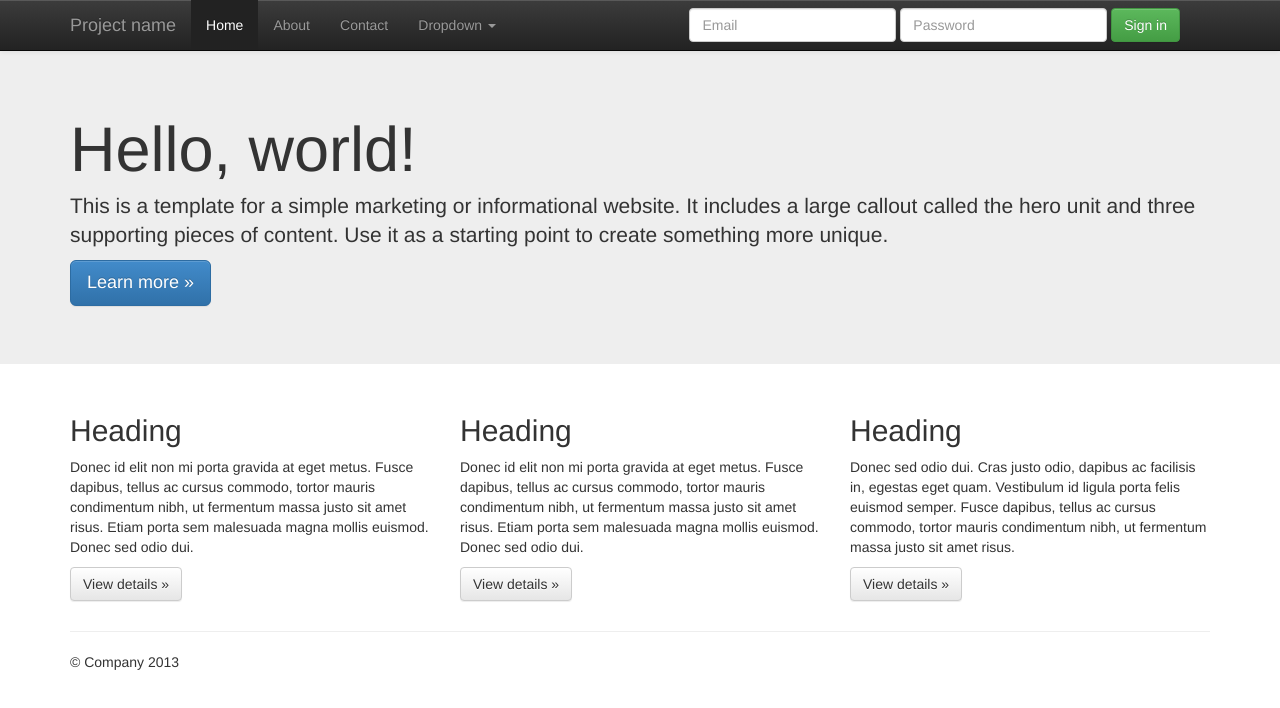
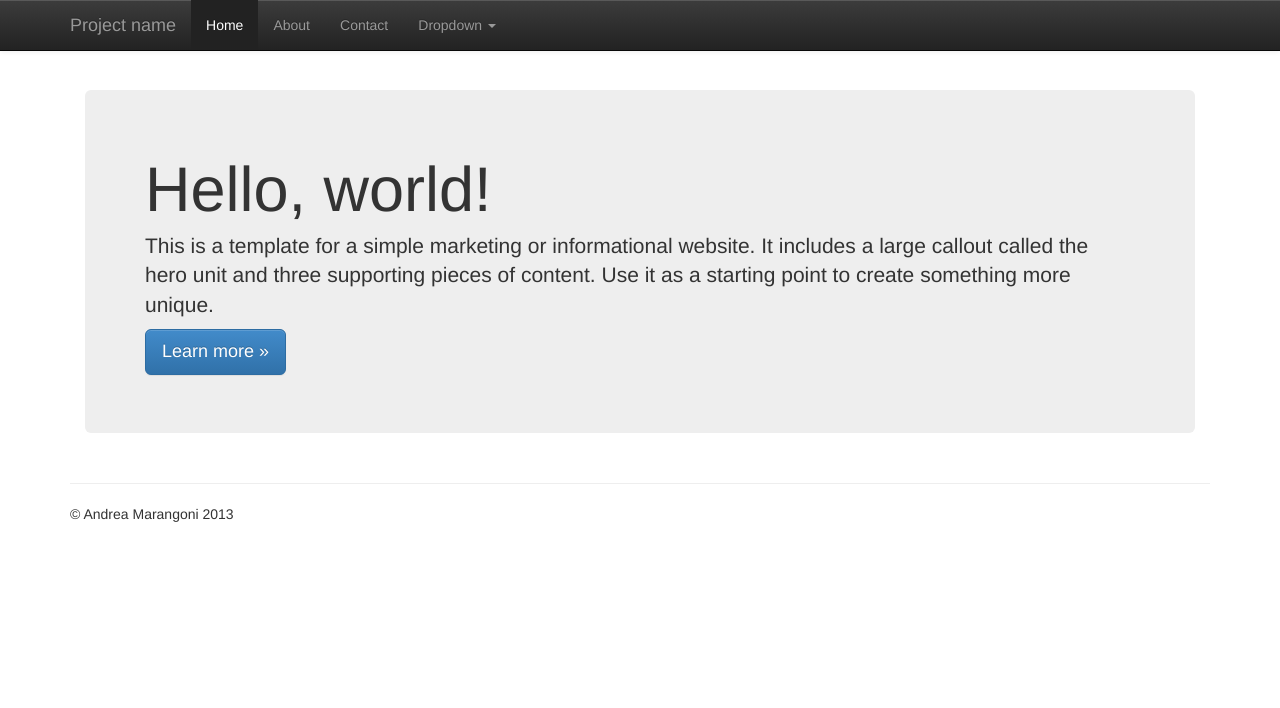
Before and after one commit to AndreaMarangoni/andreamarangoni.github.com, a plain HTML site: page index.html in a window 1280 px wide. Drawn offline with nearby package versions, Linux system fonts and the light colour scheme.

Commit message:
Decided index base. Structured a little the site.

```diff
--- /dev/null
+++ b/css/custom.css
@@ -0,0 +1,5 @@
+@CHARSET "US-ASCII";
+
+.jumbotron {
+	margin-top: 40px;
+}
--- /dev/null
+++ b/css/jumbotron-narrow.css
@@ -0,0 +1,79 @@
+/* Space out content a bit */
+body {
+  padding-top: 20px;
+  padding-bottom: 20px;
+}
+
+/* Everything but the jumbotron gets side spacing for mobile first views */
+.header,
+.marketing,
+.footer {
+  padding-left: 15px;
+  padding-right: 15px;
+}
+
+/* Custom page header */
+.header {
+  border-bottom: 1px solid #e5e5e5;
+}
+/* Make the masthead heading the same height as the navigation */
+.header h3 {
+  margin-top: 0;
+  margin-bottom: 0;
+  line-height: 40px;
+  padding-bottom: 19px;
+}
+
+/* Custom page footer */
+.footer {
+  padding-top: 19px;
+  color: #777;
+  border-top: 1px solid #e5e5e5;
+}
+
+/* Customize container */
+@media (min-width: 768px) {
+  .container {
+    max-width: 730px;
+  }
+}
+.container-narrow > hr {
+  margin: 30px 0;
+}
+
+/* Main marketing message and sign up button */
+.jumbotron {
+  text-align: center;
+  border-bottom: 1px solid #e5e5e5;
+}
+.jumbotron .btn {
+  font-size: 21px;
+  padding: 14px 24px;
+}
+
+/* Supporting marketing content */
+.marketing {
+  margin: 40px 0;
+}
+.marketing p + h4 {
+  margin-top: 28px;
+}
+
+/* Responsive: Portrait tablets and up */
+@media screen and (min-width: 768px) {
+  /* Remove the padding we set earlier */
+  .header,
+  .marketing,
+  .footer {
+    padding-left: 0;
+    padding-right: 0;
+  }
+  /* Space out the masthead */
+  .header {
+    margin-bottom: 30px;
+  }
+  /* Remove the bottom border on the jumbotron for visual effect */
+  .jumbotron {
+    border-bottom: 0;
+  }
+}
--- a/index.html
+++ b/index.html
@@ -2,15 +2,18 @@
 <!--[if lt IE 7]>      <html class="no-js lt-ie9 lt-ie8 lt-ie7"> <![endif]-->
 <!--[if IE 7]>         <html class="no-js lt-ie9 lt-ie8"> <![endif]-->
 <!--[if IE 8]>         <html class="no-js lt-ie9"> <![endif]-->
-<!--[if gt IE 8]><!--> <html class="no-js"> <!--<![endif]-->
+<!--[if gt IE 8]><!-->
+<html class="no-js">
+<!--<![endif]-->
 <head>
 <meta charset="utf-8">
 <meta http-equiv="X-UA-Compatible" content="IE=edge,chrome=1">
-        <title></title>
+<meta name="viewport" content="width=device-width, initial-scale=1.0">
+<title>  Andrea Marangoni |  Andrea Marangoni, Developer </title>
 <meta name="description" content="">
-        <meta name="viewport" content="width=device-width">
 
 <link rel="stylesheet" href="css/bootstrap.min.css">
+<link rel="stylesheet" href="css/custom.css">
 <style>
 body {
 	padding-top: 50px;
@@ -26,23 +29,24 @@
 	<!--[if lt IE 7]>
             <p class="chromeframe">You are using an <strong>outdated</strong> browser. Please <a href="http://browsehappy.com/">upgrade your browser</a> or <a href="http://www.google.com/chromeframe/?redirect=true">activate Google Chrome Frame</a> to improve your experience.</p>
         <![endif]-->
+
 	<div class="navbar navbar-inverse navbar-fixed-top">
 	<div class="container">
 		<div class="navbar-header">
-          <button type="button" class="navbar-toggle" data-toggle="collapse" data-target=".navbar-collapse">
-            <span class="icon-bar"></span>
-            <span class="icon-bar"></span>
-            <span class="icon-bar"></span>
+			<button type="button" class="navbar-toggle" data-toggle="collapse"
+				data-target=".navbar-collapse">
+				<span class="icon-bar"></span> <span class="icon-bar"></span> <span
+					class="icon-bar"></span>
 			</button>
 			<a class="navbar-brand" href="#">Project name</a>
 		</div>
 		<div class="navbar-collapse collapse">
-          <ul class="nav navbar-nav">
+			<ul class="nav navbar-nav pull-left">
 				<li class="active"><a href="#">Home</a></li>
 				<li><a href="#about">About</a></li>
 				<li><a href="#contact">Contact</a></li>
-            <li class="dropdown">
-              <a href="#" class="dropdown-toggle" data-toggle="dropdown">Dropdown <b class="caret"></b></a>
+				<li class="dropdown"><a href="#" class="dropdown-toggle"
+					data-toggle="dropdown">Dropdown <b class="caret"></b></a>
 					<ul class="dropdown-menu">
 						<li><a href="#">Action</a></li>
 						<li><a href="#">Another action</a></li>
@@ -51,58 +55,79 @@
 						<li class="dropdown-header">Nav header</li>
 						<li><a href="#">Separated link</a></li>
 						<li><a href="#">One more separated link</a></li>
+					</ul></li>
 			</ul>
-            </li>
-          </ul>
-          <form class="navbar-form navbar-right">
-            <div class="form-group">
-              <input type="text" placeholder="Email" class="form-control">
 		</div>
-            <div class="form-group">
-              <input type="password" placeholder="Password" class="form-control">
-            </div>
-            <button type="submit" class="btn btn-success">Sign in</button>
-          </form>
-        </div><!--/.navbar-collapse -->
-      </div>
-    </div>
-
-    <!-- Main jumbotron for a primary marketing message or call to action -->
-    <div class="jumbotron">
-      <div class="container">
-        <h1>Hello, world!</h1>
-        <p>This is a template for a simple marketing or informational website. It includes a large callout called the hero unit and three supporting pieces of content. Use it as a starting point to create something more unique.</p>
-        <p><a class="btn btn-primary btn-lg">Learn more &raquo;</a></p>
+		<!--/.navbar-collapse -->
 	</div>
 </div>
 
 	<div class="container">
-      <!-- Example row of columns -->
+	<!-- Main jumbotron for a primary marketing message or call to action -->
+<div class="container">
+	<div class="jumbotron">
+		<h1>Hello, world!</h1>
+		<p>This is a template for a simple marketing or informational
+			website. It includes a large callout called the hero unit and three
+			supporting pieces of content. Use it as a starting point to create
+			something more unique.</p>
+		<p>
+			<a class="btn btn-primary btn-lg">Learn more &raquo;</a>
+		</p>
+	</div>
+</div>
+
+	<!-- 		Example row of columns
 		<div class="row">
 			<div class="col-lg-4">
 				<h2>Heading</h2>
-          <p>Donec id elit non mi porta gravida at eget metus. Fusce dapibus, tellus ac cursus commodo, tortor mauris condimentum nibh, ut fermentum massa justo sit amet risus. Etiam porta sem malesuada magna mollis euismod. Donec sed odio dui. </p>
-          <p><a class="btn btn-default" href="#">View details &raquo;</a></p>
+				<p>Donec id elit non mi porta gravida at eget metus. Fusce
+					dapibus, tellus ac cursus commodo, tortor mauris condimentum nibh,
+					ut fermentum massa justo sit amet risus. Etiam porta sem malesuada
+					magna mollis euismod. Donec sed odio dui.</p>
+				<p>
+					<a class="btn btn-default" href="#">View details &raquo;</a>
+				</p>
 			</div>
 			<div class="col-lg-4">
 				<h2>Heading</h2>
-          <p>Donec id elit non mi porta gravida at eget metus. Fusce dapibus, tellus ac cursus commodo, tortor mauris condimentum nibh, ut fermentum massa justo sit amet risus. Etiam porta sem malesuada magna mollis euismod. Donec sed odio dui. </p>
-          <p><a class="btn btn-default" href="#">View details &raquo;</a></p>
+				<p>Donec id elit non mi porta gravida at eget metus. Fusce
+					dapibus, tellus ac cursus commodo, tortor mauris condimentum nibh,
+					ut fermentum massa justo sit amet risus. Etiam porta sem malesuada
+					magna mollis euismod. Donec sed odio dui.</p>
+				<p>
+					<a class="btn btn-default" href="#">View details &raquo;</a>
+				</p>
 			</div>
 			<div class="col-lg-4">
 				<h2>Heading</h2>
-          <p>Donec sed odio dui. Cras justo odio, dapibus ac facilisis in, egestas eget quam. Vestibulum id ligula porta felis euismod semper. Fusce dapibus, tellus ac cursus commodo, tortor mauris condimentum nibh, ut fermentum massa justo sit amet risus.</p>
-          <p><a class="btn btn-default" href="#">View details &raquo;</a></p>
+				<p>Donec sed odio dui. Cras justo odio, dapibus ac facilisis in,
+					egestas eget quam. Vestibulum id ligula porta felis euismod semper.
+					Fusce dapibus, tellus ac cursus commodo, tortor mauris condimentum
+					nibh, ut fermentum massa justo sit amet risus.</p>
+				<p>
+					<a class="btn btn-default" href="#">View details &raquo;</a>
+				</p>
 			</div>
+		</div>-->
+
+<!-- /container -->
+
 	</div>
 
+	<div class="container">
 	<hr>
+	<footer>
+		<p>&copy; Andrea Marangoni 2013</p>
+	</footer>
+</div>
 
-      <footer>
-        <p>&copy; Company 2013</p>
-      </footer>
-    </div> <!-- /container -->        <script src="//ajax.googleapis.com/ajax/libs/jquery/1.10.1/jquery.js"></script>
-        <script>window.jQuery || document.write('<script src="js/vendor/jquery-1.10.1.js"><\/script>')</script>
+	<script src="//ajax.googleapis.com/ajax/libs/jquery/1.10.1/jquery.js"></script>
+	<script>
+		window.jQuery
+				|| document
+						.write('<script src="js/vendor/jquery-1.10.1.js"><\/script>')
+	</script>
 
 	<script src="js/vendor/bootstrap.min.js"></script>
 
@@ -110,10 +135,12 @@
 	<script src="js/main.js"></script>
 
 	<script>
-            var _gaq=[['_setAccount','UA-XXXXX-X'],['_trackPageview']];
-            (function(d,t){var g=d.createElement(t),s=d.getElementsByTagName(t)[0];
-            g.src='//www.google-analytics.com/ga.js';
-            s.parentNode.insertBefore(g,s)}(document,'script'));
+		var _gaq = [ [ '_setAccount', 'UA-XXXXX-X' ], [ '_trackPageview' ] ];
+		(function(d, t) {
+			var g = d.createElement(t), s = d.getElementsByTagName(t)[0];
+			g.src = '//www.google-analytics.com/ga.js';
+			s.parentNode.insertBefore(g, s)
+		}(document, 'script'));
 	</script>
 </body>
 </html>
```
Lines whose indentation alone changed are shown as unchanged.
